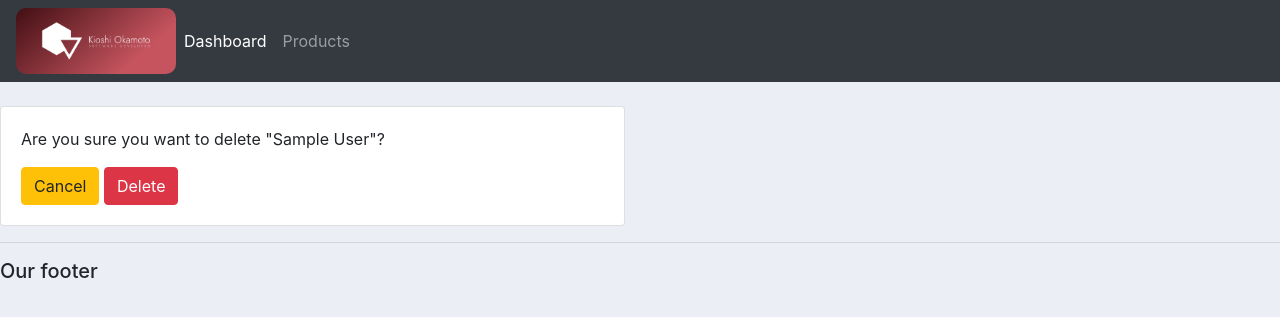
After one commit to kioshiokamoto/django-first-crm, a Django app: page /delete_order/1/ in a window 1280 px wide. The commit adds this page. Shown: the top 317 px of the page. Run offline with Django 3.2, Linux system fonts and the light colour scheme; tables that the repository leaves empty hold one stand-in row (values such as "Sample post").

Commit message:
:dart: Improve: agregar formularios y crud

```diff
--- a/accounts/models.py
+++ b/accounts/models.py
@@ -48,3 +48,6 @@ class Order(models.Model):
     product = models.ForeignKey(Product, null=True, on_delete=models.SET_NULL)
     date_created = models.DateTimeField(auto_now_add=True, null=True)
     status = models.CharField(max_length=200, null=True, choices=STATUS)
+
+    def __str__(self):
+        return self.product.name
--- a/accounts/templates/accounts/customer.html
+++ b/accounts/templates/accounts/customer.html
@@ -67,8 +67,8 @@
                     <td>{{order.product.category}}</td>
                     <td>{{order.date_created}}</td>
                     <td>{{order.status}}</td>
-                    <td><a class="btn btn-sm btn-info" href="">Update</a></td>
-                    <td><a class="btn btn-sm btn-danger" href="">Remove</a></td>
+                    <td><a class="btn btn-sm btn-info" href="{% url 'update_order' order.id %}">Update</a></td>
+                    <td><a class="btn btn-sm btn-danger" href="{% url 'delete_order' order.id %}">Remove</a></td>
                 </tr>
 
                 {% endfor %}
--- /dev/null
+++ b/accounts/templates/accounts/delete.html
@@ -0,0 +1,26 @@
+{% extends 'accounts/main.html' %}
+
+{% load static %}
+{% block content %}
+
+<br>
+<div class="row">
+    <div class="col-md-6">
+        <div class="card card-body">
+
+
+            <p>Are you sure you want to delete "{{item}}"?</p>
+
+            <form action="{% url 'delete_order' item.id  %}" method="POST">
+
+                {% csrf_token %}
+                <a class="btn btn-warning" href="{% url 'home' %}">Cancel</a>
+
+                <input class="btn btn-danger" type="submit" name="Confirm" value="Delete">
+            </form>
+        </div>
+    </div>
+</div>
+
+
+{% endblock %}
--- a/accounts/templates/accounts/navbar.html
+++ b/accounts/templates/accounts/navbar.html
@@ -8,10 +8,10 @@
     <div class="collapse navbar-collapse" id="navbarNav">
         <ul class="navbar-nav">
             <li class="nav-item active">
-                <a class="nav-link" href="#">Dashboard</a>
+                <a class="nav-link" href="{% url 'home' %}">Dashboard</a>
             </li>
             <li class="nav-item">
-                <a class="nav-link" href="#">Products</a>
+                <a class="nav-link" href="{% url 'products' %}">Products</a>
             </li>
         </ul>
     </div>
--- a/accounts/urls.py
+++ b/accounts/urls.py
@@ -3,7 +3,10 @@ from . import views
 
 
 urlpatterns = [
-    path('', views.home),
-    path('products/', views.products),
-    path('customer/<str:pk>/', views.customer),
+    path('', views.home, name="home"),
+    path('products/', views.products, name="products"),
+    path('customer/<str:pk>/', views.customer, name="customer"),
+    path('create_order/', views.createOrder, name="create_order"),
+    path('update_order/<str:pk>/', views.updateOrder, name="update_order"),
+    path('delete_order/<str:pk>/', views.deleteOrder, name="delete_order"),
 ]
--- a/accounts/views.py
+++ b/accounts/views.py
@@ -1,6 +1,8 @@
+from django.shortcuts import render, redirect
+from django.http import HttpResponse
+
 from .models import *
-from django.shortcuts import render
-from django.http import HttpResponse
+from .forms import OrderForm
 
 
 def home(request):
@@ -34,3 +36,40 @@ def customer(request, pk):
                "orders": orders, "order_count": order_count}
 
     return render(request, 'accounts/customer.html', context)
+
+
+def createOrder(request):
+    form = OrderForm()
+    if request.method == 'POST':
+        #print('Printing post', request.POST)
+        form = OrderForm(request.POST)
+        if form.is_valid():
+            form.save()
+            return redirect('/')
+
+    context = {'form': form}
+    return render(request, 'accounts/order_form.html', context)
+
+
+def updateOrder(request, pk):
+    order = Order.objects.get(id=pk)
+    form = OrderForm(instance=order)
+    if request.method == 'POST':
+        #print('Printing post', request.POST)
+        form = OrderForm(request.POST, instance=order)
+        if form.is_valid():
+            form.save()
+            return redirect('/')
+    context = {'form': form}
+    return render(request, 'accounts/order_form.html', context)
+
+
+def deleteOrder(request, pk):
+    order = Order.objects.get(id=pk)
+
+    if request.method == 'POST':
+        order.delete()
+        return redirect('/')
+
+    context = {'item': order}
+    return render(request, 'accounts/delete.html', context)
```
Also changed, not shown: accounts/forms.py (added, +8 -0 lines), accounts/templates/accounts/dashboard.html (+4 -4 lines), accounts/templates/accounts/order_form.html (added, +24 -0 lines).
